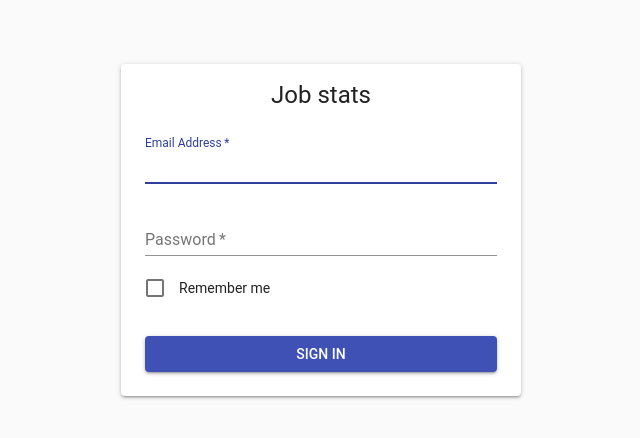
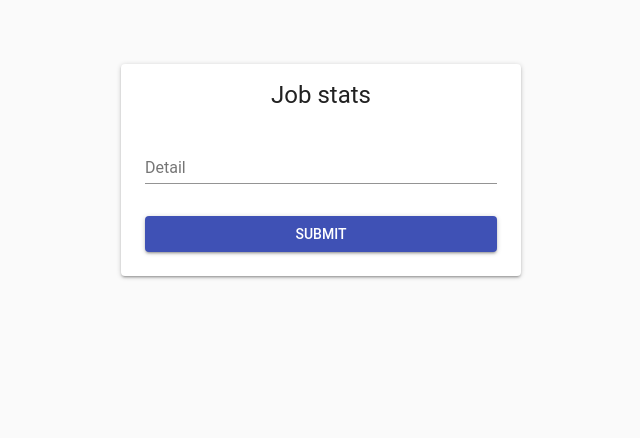
Before and after one commit to RossFM/honours, a React (Create React App) app in the folder experiment/hpc/: page / in a window 1280 px wide. Shown: the top 438 px of the page, without its empty margins (319-959 px from the left). Built offline with nearby package versions, Linux system fonts and the light colour scheme.

Commit message:
Form enhancements

```diff
--- a/experiment/hpc/src/App.js
+++ b/experiment/hpc/src/App.js
@@ -10,6 +10,7 @@ class App extends Component {
       <React.Fragment>
       <CssBaseline />
       {<Form/>}
+
     </React.Fragment>
     );
   }
--- a/experiment/hpc/src/Form.js
+++ b/experiment/hpc/src/Form.js
@@ -1,12 +1,9 @@
 import React, { Component } from 'react';
 import JsonParse from "./JsonParse";
 import PropTypes from 'prop-types';
-import Avatar from '@material-ui/core/Avatar';
 import Button from '@material-ui/core/Button';
 import CssBaseline from '@material-ui/core/CssBaseline';
 import FormControl from '@material-ui/core/FormControl';
-import FormControlLabel from '@material-ui/core/FormControlLabel';
-import Checkbox from '@material-ui/core/Checkbox';
 import Input from '@material-ui/core/Input';
 import InputLabel from '@material-ui/core/InputLabel';
 import Paper from '@material-ui/core/Paper';
@@ -45,11 +42,46 @@ const styles = theme => ({
   });
 
 
+    class Form extends Component {
+        constructor(props){
+            super(props);
 
-    function SignIn(props) {
-        const { classes } = props;
+            this.state = {
+                value: '',
+                isClicked: false
+              };
 
 
+
+        this.handleChange = this.handleChange.bind(this);
+        this.handleSubmit = this.handleSubmit.bind(this);
+        }
+
+        handleChange(event) {
+            this.setState({value: event.target.value});
+          }
+
+          handleSubmit(event) {
+            this.setState({ isClicked: true });
+            event.preventDefault();
+          }
+
+
+    renderJson(){
+        console.log(this.state.isClicked)
+        if(this.state.isClicked===true){
+        return(
+            <JsonParse dataValue={this.state.value}/>
+        );
+        }
+    }
+
+    render() {
+        const { classes } = this.props;
+
+        Form.propTypes = {
+            classes: PropTypes.object.isRequired,
+          };
       return (
         <main className={classes.main}>
       <CssBaseline />
@@ -57,19 +89,11 @@ const styles = theme => ({
         <Typography component="h1" variant="h5">
           Job stats
         </Typography>
-        <form className={classes.form}>
-          <FormControl margin="normal" required fullWidth>
-            <InputLabel htmlFor="email">Email Address</InputLabel>
-            <Input id="email" name="email" autoComplete="email" autoFocus />
+        <form className={classes.form} onSubmit={this.handleSubmit}>
+          <FormControl margin="normal" fullWidth>
+            <InputLabel htmlFor="text">Detail</InputLabel>
+            <Input type="text" value={this.state.value} onChange={this.handleChange}/>
           </FormControl>
-          <FormControl margin="normal" required fullWidth>
-            <InputLabel htmlFor="password">Password</InputLabel>
-            <Input name="password" type="password" id="password" autoComplete="current-password" />
-          </FormControl>
-          <FormControlLabel
-            control={<Checkbox value="remember" color="primary" />}
-            label="Remember me"
-          />
           <Button
             type="submit"
             fullWidth
@@ -77,18 +101,15 @@ const styles = theme => ({
             color="primary"
             className={classes.submit}
           >
-            Sign in
+            Submit
           </Button>
+            {this.renderJson()}
         </form>
       </Paper>
+
     </main>
       );
     }
+}
 
-
-  SignIn.propTypes = {
-    classes: PropTypes.object.isRequired,
-  };
-
-
-  export default withStyles(styles)(SignIn);
+  export default withStyles(styles)(Form);
--- a/experiment/hpc/src/JsonParse.js
+++ b/experiment/hpc/src/JsonParse.js
@@ -1,8 +1,7 @@
 import React, { Component } from 'react';
-//import Form from "./Form";
+import Form from "./Form";
 
 const API = 'http://localhost:8090/jobs.json';
-//const API = 'https://facebook.github.io/react-native/movies.json';
 
 class JsonParse extends Component {
 
@@ -24,13 +23,14 @@ class JsonParse extends Component {
   render() {
     var { stuff } = this.state;
     var arr = Object.values(stuff)
+    var priority = this.props.dataValue
 
     return (
       <div>
       <ul>
         {arr.map(item => (
           <li key={item.job_id}>
-            {item.command}, {item.priority}
+            {item.command}, {priority}
           </li>
           ))}
       </ul>
```
